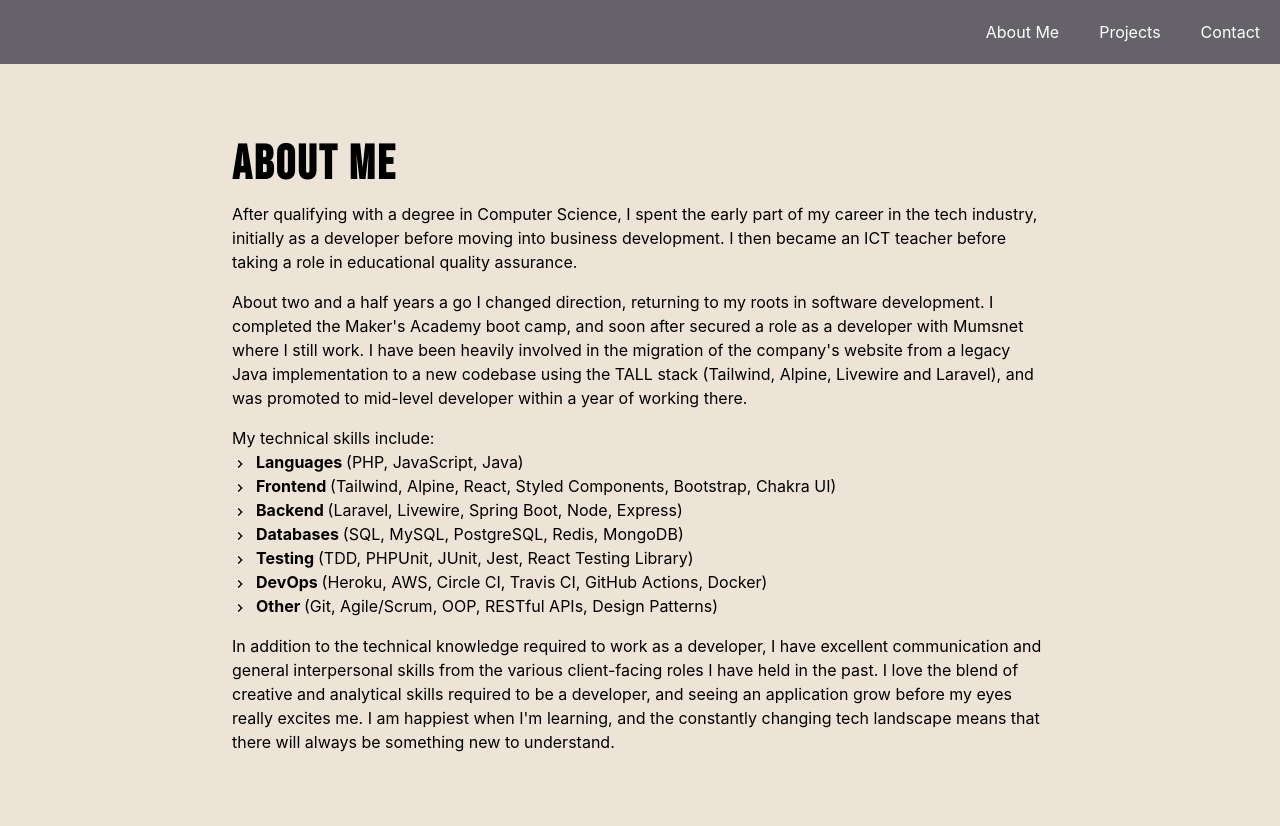
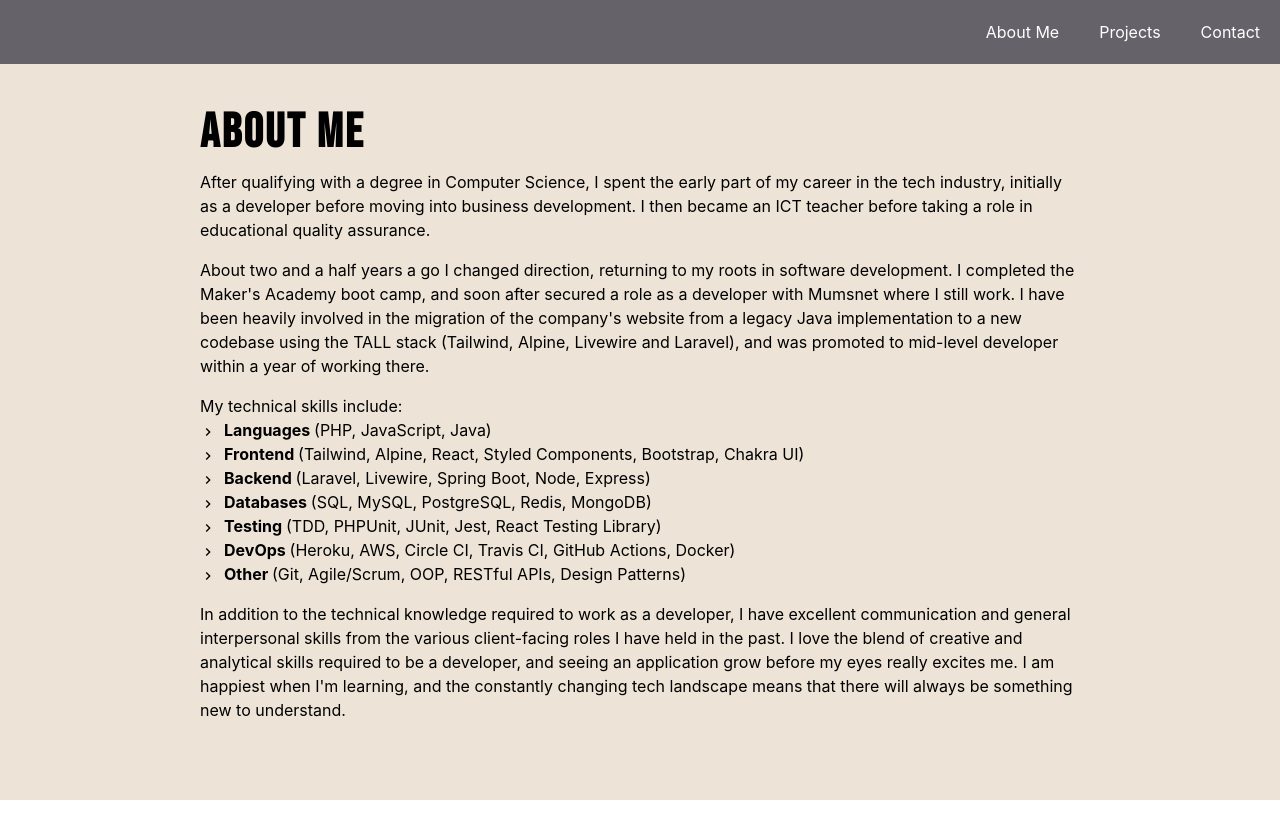
Before and after one commit to PhilipVigus/portfolio2, a React (Create React App) app: page /about in a window 1280 px wide. After the commit the page ends 800 px from the top, so only its background shows below. Built offline with nearby package versions, Linux system fonts and the light colour scheme.

Commit message:
Delete unnecessary Box component

```diff
--- a/src/components/pages/about/About.jsx
+++ b/src/components/pages/about/About.jsx
@@ -17,21 +17,20 @@ function About() {
       variants={parentVariants}
       initial="hidden"
       animate="visible">
-      <Box bg="light" p="8" rounded="lg">
       <Heading variant="section">About Me</Heading>
       <AnimatedText mt={2} variants={childVariants}>
         After qualifying with a degree in Computer Science, I spent the early part of my career in
-          the tech industry, initially as a developer before moving into business development. I
-          then became an ICT teacher before taking a role in educational quality assurance.
+        the tech industry, initially as a developer before moving into business development. I then
+        became an ICT teacher before taking a role in educational quality assurance.
       </AnimatedText>
 
       <AnimatedText mt={4} variants={childVariants}>
         About two and a half years a go I changed direction, returning to my roots in software
         development. I completed the Maker&apos;s Academy boot camp, and soon after secured a role
         as a developer with Mumsnet where I still work. I have been heavily involved in the
-          migration of the company&apos;s website from a legacy Java implementation to a new
-          codebase using the TALL stack (Tailwind, Alpine, Livewire and Laravel), and was promoted
-          to mid-level developer within a year of working there.
+        migration of the company&apos;s website from a legacy Java implementation to a new codebase
+        using the TALL stack (Tailwind, Alpine, Livewire and Laravel), and was promoted to mid-level
+        developer within a year of working there.
       </AnimatedText>
 
       <AnimatedText mt={4} variants={childVariants}>
@@ -52,7 +51,6 @@ function About() {
         when I&apos;m learning, and the constantly changing tech landscape means that there will
         always be something new to understand.
       </AnimatedText>
-      </Box>
     </AnimatedBox>
   );
 }
```
Lines whose indentation alone changed are shown as unchanged.
